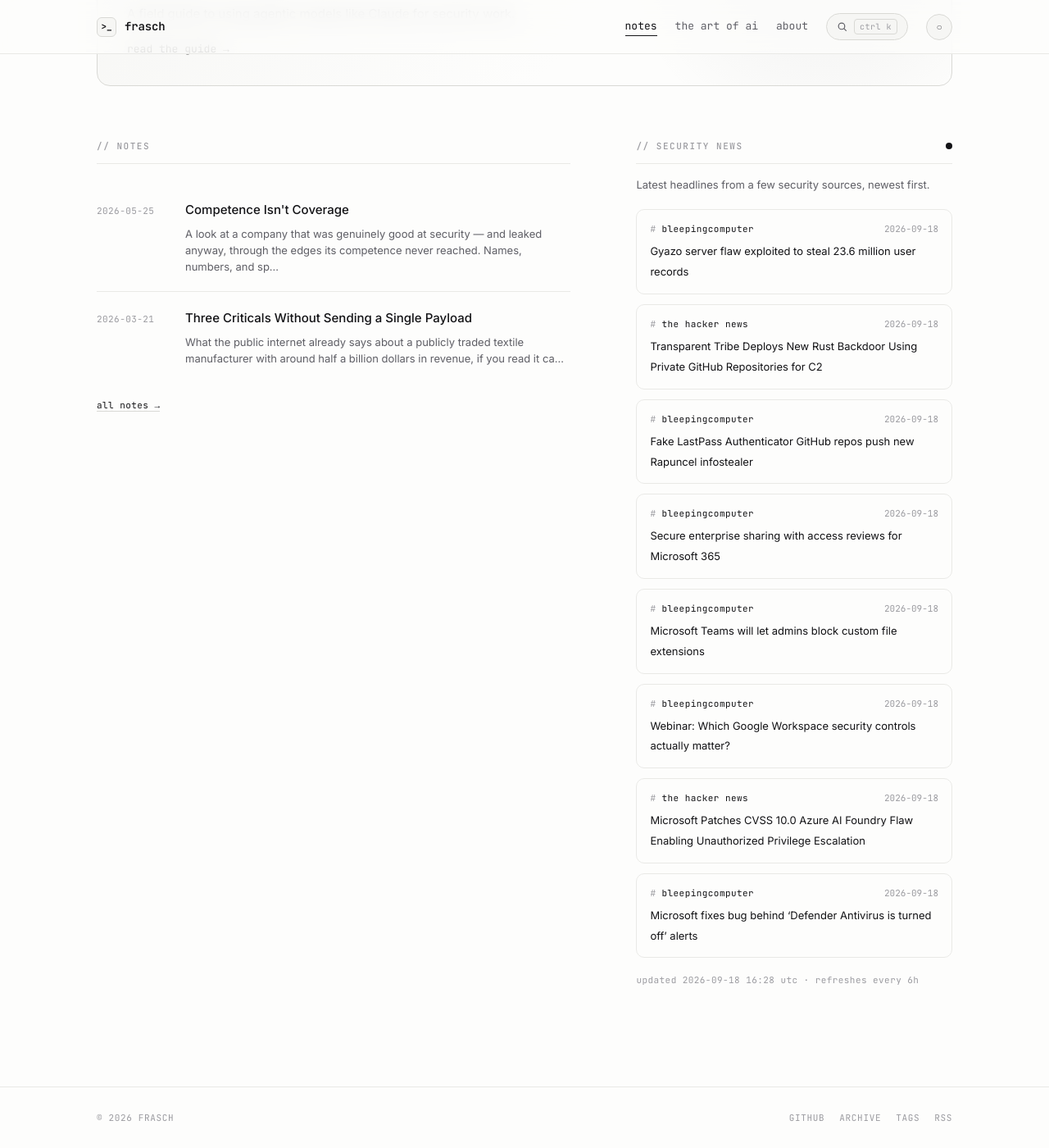
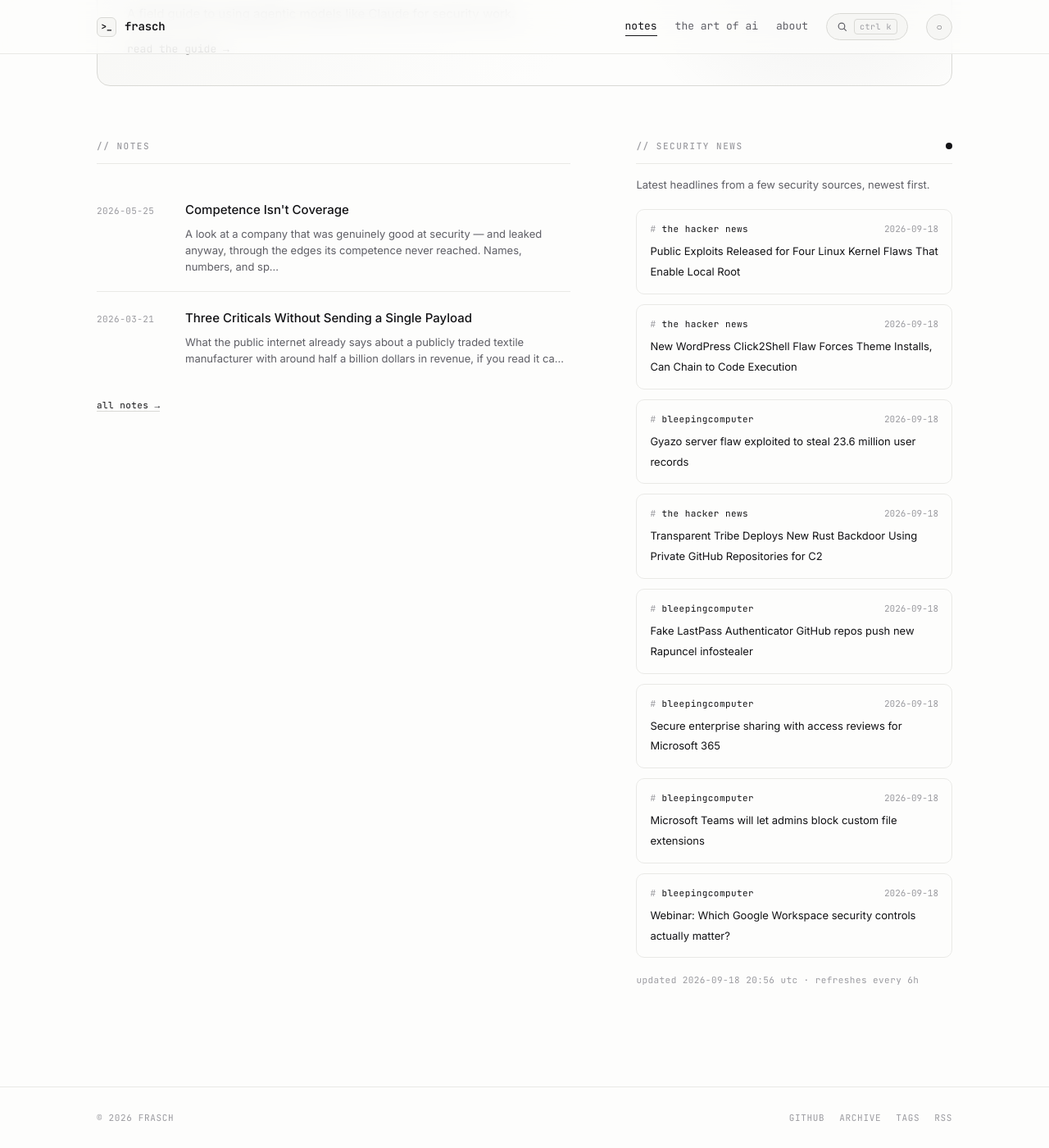
Before and after one commit to whoisfrasch/frasch, a Jekyll site: the page built from index.html, in a window 1280 px wide and 1400 px high, scrolled down 615 px. Shown: the whole window at 82% size. Built offline with Jekyll 4.4.1, drawn with Linux system fonts in a browser that asks for light colours.

Commit message:
Refresh security news feed

```diff
--- a/_data/news.json
+++ b/_data/news.json
@@ -1,6 +1,18 @@
 {
-  "updated": "2026-09-18T16:28:19Z",
+  "updated": "2026-09-18T20:56:59Z",
   "items": [
+    {
+      "source": "the hacker news",
+      "title": "Public Exploits Released for Four Linux Kernel Flaws That Enable Local Root",
+      "link": "https://thehackernews.com/2026/09/public-exploits-released-for-four-linux.html",
+      "date": "2026-09-18T18:02:24Z"
+    },
+    {
+      "source": "the hacker news",
+      "title": "New WordPress Click2Shell Flaw Forces Theme Installs, Can Chain to Code Execution",
+      "link": "https://thehackernews.com/2026/09/new-wordpress-click2shell-flaw-forces.html",
+      "date": "2026-09-18T16:56:19Z"
+    },
     {
       "source": "bleepingcomputer",
       "title": "Gyazo server flaw exploited to steal 23.6 million user records",
@@ -36,18 +48,6 @@
       "title": "Webinar: Which Google Workspace security controls actually matter?",
       "link": "https://www.bleepingcomputer.com/news/security/webinar-which-google-workspace-security-controls-actually-matter/",
       "date": "2026-09-18T13:10:19Z"
-    },
-    {
-      "source": "the hacker news",
-      "title": "Microsoft Patches CVSS 10.0 Azure AI Foundry Flaw Enabling Unauthorized Privilege Escalation",
-      "link": "https://thehackernews.com/2026/09/microsoft-patches-cvss-100-azure-ai.html",
-      "date": "2026-09-18T12:47:04Z"
-    },
-    {
-      "source": "bleepingcomputer",
-      "title": "Microsoft fixes bug behind ‘Defender Antivirus is turned off’ alerts",
-      "link": "https://www.bleepingcomputer.com/news/security/microsoft-fixes-bug-behind-defender-antivirus-is-turned-off-alerts/",
-      "date": "2026-09-18T12:16:32Z"
     }
   ]
 }
```
